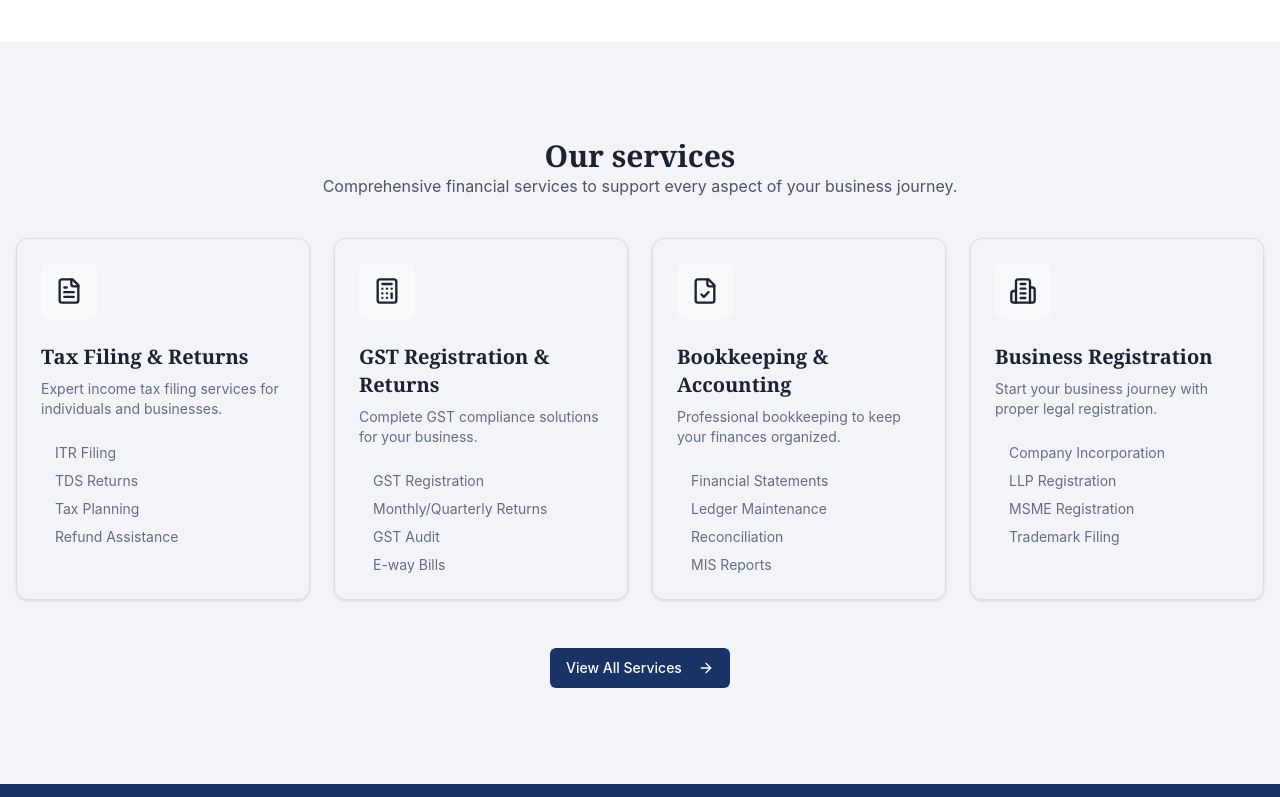
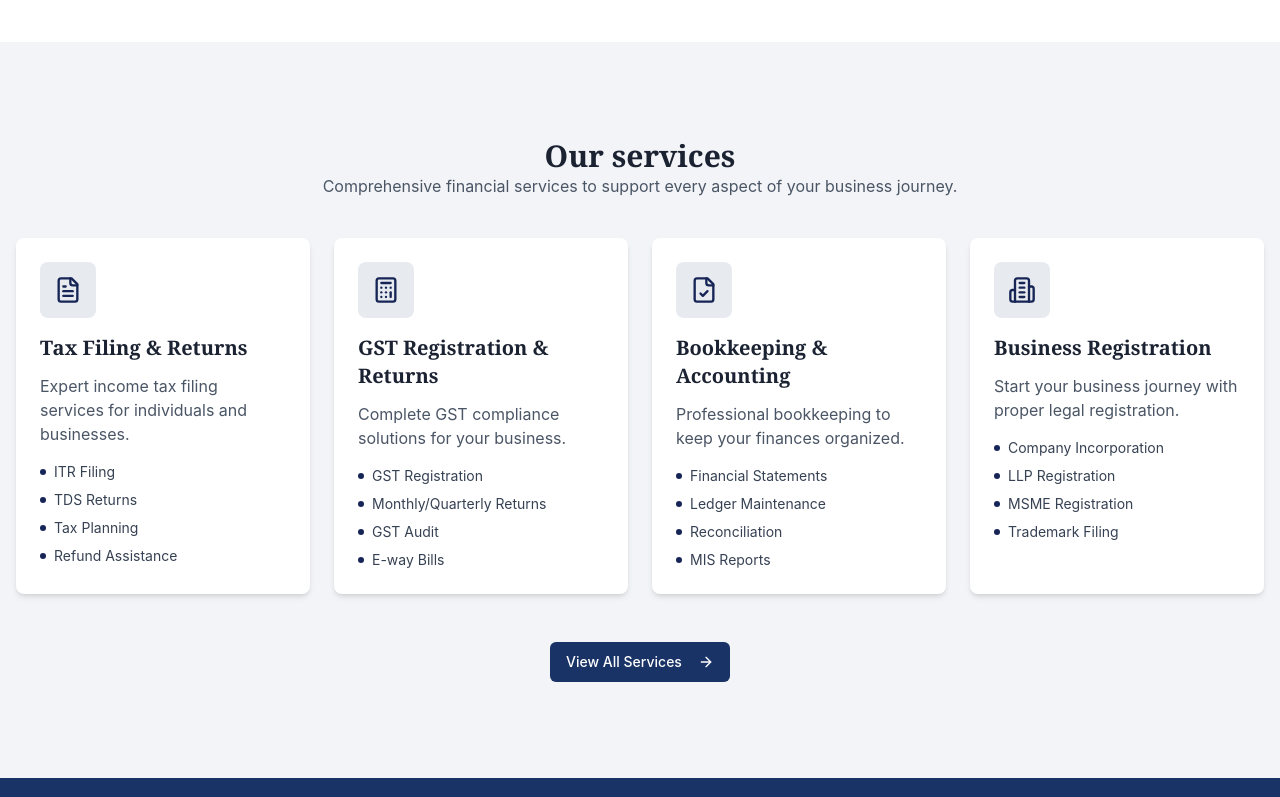
Before and after one commit to EvadeWon/ramaadvisoryandconsultancy, a Next.js app: page / in a window 1280 px wide. Shown: the part 1466-2263 px from the top of the page. Built offline with nearby package versions, Linux system fonts and the light colour scheme.

Commit message:
add animation to app/page.tsx

```diff
--- a/src/app/page.tsx
+++ b/src/app/page.tsx
@@ -18,81 +18,12 @@ import Footer from "@/components/Footer";
 import Header from "@/components/Header";
 import ServiceCard from "@/components/ServiceCard";
 import { Button } from "@/components/ui/button";
-import { useEffect, useRef, useState } from "react";
+import { useEffect, useState } from "react";
+import StatItem from "@/components/StatItem";
+import Feature from "@/components/Feature";
+
 export default function HomePage() {
   const [animate, setAnimate] = useState<boolean>(false);
-  function StatItem({
-    number,
-    suffix,
-    label,
-  }: {
-    number: number;
-    suffix: string;
-    label: string;
-  }) {
-    const ref = useRef<HTMLDivElement | null>(null);
-    const [isVisible, setIsVisible] = useState<boolean>(false);
-    const [count, setCount] = useState<number>(0);
-
-    useEffect(() => {
-      const observer = new IntersectionObserver(
-        ([entry]) => {
-          if (entry.isIntersecting) {
-            setIsVisible(true);
-          } else {
-            setIsVisible(false);
-            setCount(0);
-          }
-        },
-        { threshold: 0.3 }
-      );
-
-      if (ref.current) observer.observe(ref.current);
-
-      return () => {
-        if (ref.current) observer.unobserve(ref.current);
-      };
-    }, []);
-
-    // 🔢 Counter
-    useEffect(() => {
-      if (!isVisible) return;
-
-      let start = 0;
-      const end = number;
-      const duration = 1000;
-      const stepTime = 20;
-      const step = Math.ceil(end / (duration / stepTime));
-
-      const timer = setInterval(() => {
-        start += step;
-        if (start >= end) {
-          start = end;
-          clearInterval(timer);
-        }
-        setCount(start);
-      }, stepTime);
-
-      return () => clearInterval(timer);
-    }, [isVisible, number]);
-
-    return (
-      <div
-        ref={ref}
-        className={`text-center transition-all duration-700 ease-out
-        ${isVisible
-            ? "opacity-100 translate-x-0"
-            : "opacity-0 translate-x-10"}
-      `}
-      >
-        <span className="text-lg font-bold">
-          {count}
-          {suffix}
-        </span>
-        <p className="text-sm text-gray-600">{label}</p>
-      </div>
-    );
-  }
 
   useEffect(() => {
     setAnimate(true);
@@ -198,7 +129,7 @@ export default function HomePage() {
       <section className="py-12 bg-[#f3f4f7]">
         <div className="container mx-auto px-4 grid grid-cols-2 md:grid-cols-4 gap-8">
           {stats.map((stat, index) => (
-            <StatItem key={index} {...stat} />
+            <StatItem key={index} number={stat.number} suffix={stat.suffix} label={stat.label} />
           ))}
         </div>
       </section>
@@ -212,8 +143,8 @@ export default function HomePage() {
             </h2>
           </div>
 
-          <div className="grid grid-cols-1 md:grid-cols-2 lg:grid-cols-4 gap-8">
-            <Feature icon={Shield} title="Trusted Expertise" description="Years of experience in handling complex tax and accounting matters." />
+          <div className={`grid grid-cols-1 md:grid-cols-2 lg:grid-cols-4 gap-8`}>
+            <Feature icon={Shield} title="Trusted Expertise" description="Years of experience in handling complex tax and accounting matters."/>
             <Feature icon={Users} title="Client-Focused" description="Personalized solutions tailored to your specific business needs." />
             <Feature icon={Award} title="Quality Assurance" description="100% compliance rate with all regulatory requirements." />
             <Feature icon={Clock} title="Timely Delivery" description="Meeting all deadlines without compromising on accuracy." />
@@ -226,7 +157,7 @@ export default function HomePage() {
         <div className="container mx-auto px-4">
           <h1 className="text-center text-3xl font-bold">Our services</h1>
           <p className="text-center text-gray-600 mb-10">Comprehensive financial services to support every aspect of your business journey.</p>
-          <div className="grid grid-cols-1 md:grid-cols-2 lg:grid-cols-4 gap-6">
+          <div className="grid grid-cols-1 md:grid-cols-2 lg:grid-cols-4 gap-6 bg">
             {services.map((service, index) => (
               <ServiceCard key={index} {...service} />
             ))}
@@ -248,23 +179,3 @@ export default function HomePage() {
     </div>
   );
 }
-
-function Feature({
-  icon: Icon,
-  title,
-  description
-}: {
-  icon: LucideIcon;
-  title: string;
-  description: string;
-}) {
-  return (
-    <div className="text-center p-6">
-      <div className="w-16 h-16 mx-auto mb-4 flex items-center justify-center rounded-full bg-[#1933661A]">
-        <Icon className="w-8 h-8 text-blue-950" />
-      </div>
-      <h3 className="font-semibold">{title}</h3>
-      <p className="text-[#625d84]">{description}</p>
-    </div>
-  );
-}
--- /dev/null
+++ b/src/components/Feature.tsx
@@ -0,0 +1,38 @@
+// components/Feature.tsx (Alternative - Bouncy pop)
+"use client"
+import { useInView } from "@/hooks/useInView";
+import { LucideIcon } from "lucide-react";
+
+type FeatureProps = {
+    icon: LucideIcon;
+    title: string;
+    description: string;
+    delay?: number;
+};
+
+export default function Feature({
+    icon: Icon,
+    title,
+    description,
+    delay = 0
+}: FeatureProps) {
+    const { ref, isVisible } = useInView(0.2);
+
+    return (
+        <div
+            ref={ref}
+            style={{ transitionDelay: `${delay}ms` }}
+            className={`text-center p-6 transition-all duration-700
+        ${isVisible
+                    ? "opacity-100 scale-100"
+                    : "opacity-0 scale-50"}
+      `}
+        >
+            <div className="w-16 h-16 mx-auto mb-4 flex items-center justify-center rounded-full bg-[#1933661A]">
+                <Icon className="w-8 h-8 text-blue-950" />
+            </div>
+            <h3 className="font-semibold">{title}</h3>
+            <p className="text-[#625d84]">{description}</p>
+        </div>
+    );
+}
--- a/src/components/ServiceCard.tsx
+++ b/src/components/ServiceCard.tsx
@@ -1,35 +1,50 @@
-import { Card, CardContent, CardDescription, CardHeader, CardTitle } from "@/components/ui/card";
+// components/ServiceCard.tsx
+"use client"
+import { useInView } from "@/hooks/useInView";
 import { LucideIcon } from "lucide-react";
 
-interface ServiceCardProps {
+type ServiceCardProps = {
     icon: LucideIcon;
     title: string;
     description: string;
     features: string[];
-}
+    delay?: number; // staggered animation ke liye
+};
 
-const ServiceCard = ({ icon: Icon, title, description, features }: ServiceCardProps) => {
+export default function ServiceCard({
+    icon: Icon,
+    title,
+    description,
+    features,
+    delay = 0
+}: ServiceCardProps) {
+    const { ref, isVisible } = useInView(0.2);
+
     return (
-        <Card className="group hover:shadow-lg transition-all duration-300 hover:-translate-y-1 border-border bg-card">
-            <CardHeader>
-                <div className="w-14 h-14 bg-white/40 rounded-lg flex items-center justify-center mb-4 group-hover:bg-[#193366] group-hover:text-white transition-colors">
-                    <Icon className="w-7 h-7 text-primary group-hover:text-primary-foreground transition-colors" />
+        <div
+            ref={ref}
+            style={{ transitionDelay: `${delay}ms` }}
+            className={`bg-white p-6 rounded-lg shadow-md hover:shadow-xl transition-all duration-700 ease-out
+        ${isVisible
+                    ? "opacity-100 scale-100"
+                    : "opacity-0 scale-50"}
+      `}
+        >
+            <div className="w-14 h-14 mb-4 flex items-center justify-center rounded-lg bg-[#1933661A]">
+                <Icon className="w-7 h-7 text-blue-950" />
             </div>
-                <CardTitle className="font-serif text-xl">{title}</CardTitle>
-                <CardDescription className="text-muted-foreground">{description}</CardDescription>
-            </CardHeader>
-            <CardContent>
+
+            <h3 className="text-xl font-semibold mb-3">{title}</h3>
+            <p className="text-gray-600 mb-4">{description}</p>
+
             <ul className="space-y-2">
                 {features.map((feature, index) => (
-                        <li key={index} className="flex items-start space-x-2 text-sm text-muted-foreground">
-                            <span className="w-1.5 h-1.5 bg-accent rounded-full mt-2 flex-shrink-0" />
-                            <span>{feature}</span>
+                    <li key={index} className="flex items-center text-sm text-gray-700">
+                        <span className="w-1.5 h-1.5 bg-blue-950 rounded-full mr-2"></span>
+                        {feature}
                     </li>
                 ))}
             </ul>
-            </CardContent>
-        </Card>
+        </div>
     );
-};
-
-export default ServiceCard;
+}
--- /dev/null
+++ b/src/components/StatItem.tsx
@@ -0,0 +1,54 @@
+// components/StatItem.tsx
+"use client"
+import { useInView } from "@/hooks/useInView";
+import { useEffect, useState } from "react";
+
+type StatItemProps = {
+    number: number;
+    suffix: string;
+    label: string;
+};
+
+export default function StatItem({ number, suffix, label }: StatItemProps) {
+    const { ref, isVisible } = useInView(0.3);
+    const [count, setCount] = useState<number>(0);
+
+    useEffect(() => {
+        if (!isVisible) {
+            setCount(0);
+            return;
+        }
+
+        let start = 0;
+        const end = number;
+        const duration = 1000;
+        const stepTime = 20;
+        const step = Math.ceil(end / (duration / stepTime));
+
+        const timer = setInterval(() => {
+            start += step;
+            if (start >= end) {
+                start = end;
+                clearInterval(timer);
+            }
+            setCount(start);
+        }, stepTime);
+
+        return () => clearInterval(timer);
+    }, [isVisible, number]);
+
+    return (
+        <div
+            ref={ref}
+            className={`text-center transition-all duration-700 ease-out
+        ${isVisible ? "opacity-100 translate-x-0" : "opacity-0 translate-x-10"}
+        `}
+        >
+            <span className="text-lg font-bold">
+                {count}
+                {suffix}
+            </span>
+            <p className="text-sm text-gray-600">{label}</p>
+        </div>
+    );
+}
--- /dev/null
+++ b/src/hooks/useInView.tsx
@@ -0,0 +1,24 @@
+// hooks/useInView.ts
+import { useEffect, useRef, useState } from "react";
+
+export function useInView(threshold = 0.3) {
+    const ref = useRef(null);
+    const [isVisible, setIsVisible] = useState(false);
+
+    useEffect(() => {
+        const observer = new IntersectionObserver(
+            ([entry]) => {
+                setIsVisible(entry.isIntersecting);
+            },
+            { threshold }
+        );
+
+        if (ref.current) observer.observe(ref.current);
+
+        return () => {
+            if (ref.current) observer.unobserve(ref.current);
+        };
+    }, [threshold]);
+
+    return { ref, isVisible };
+}
```
Lines whose indentation alone changed are shown as unchanged.
